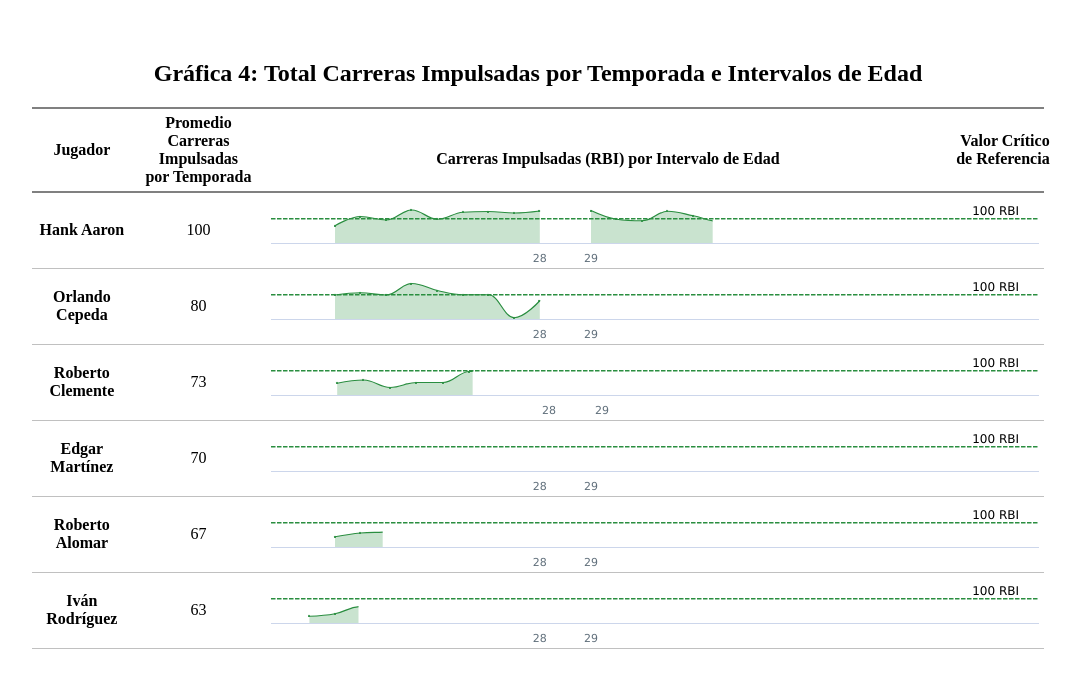
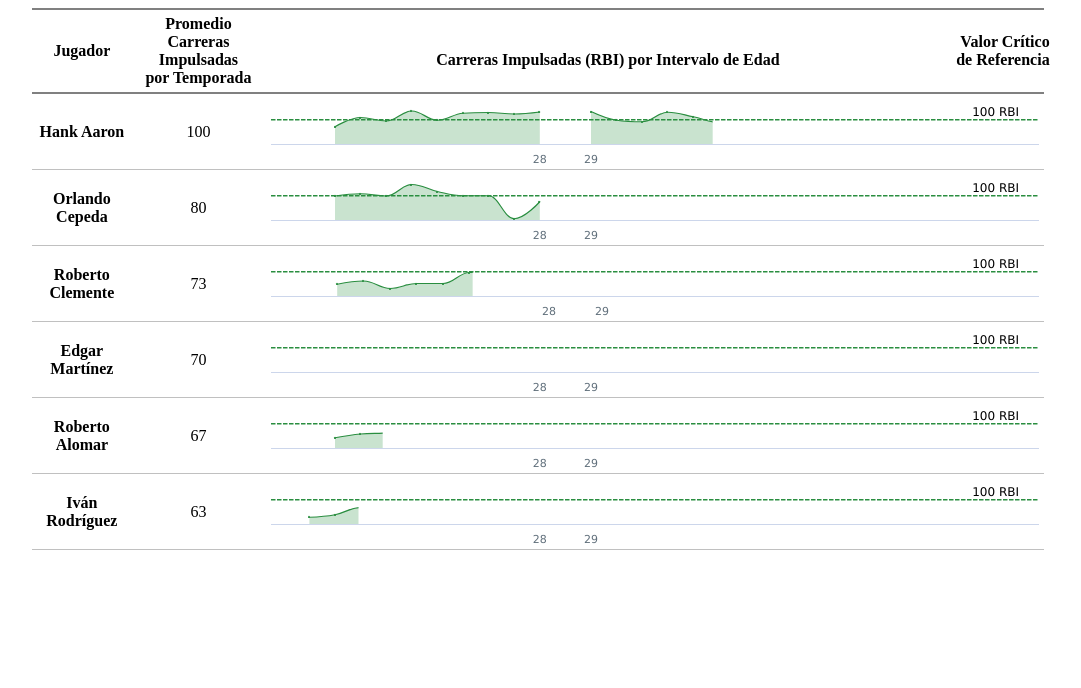
Before and after one commit to erduprojectarecibo/erduprojectarecibo.github.io, a website: page resources/iFrames/MLB iFrames/Divided Tables/rbi-int-hf.html in a window 1280 px wide. Shown: the whole page, without its empty margins (102-1183 px from the left). Drawn offline with nearby package versions, Linux system fonts and the light colour scheme.

Commit message:
Update rbi-int-hf.html

```diff
--- a/resources/iFrames/MLB iFrames/Divided Tables/rbi-int-hf.html
+++ b/resources/iFrames/MLB iFrames/Divided Tables/rbi-int-hf.html
@@ -52,8 +52,8 @@ thead th {
 }
 </style>
 
-<div id="result"></div>
-<h2 style="text-align:center">Gráfica 4: Total Carreras Impulsadas por Temporada e Intervalos de Edad</h2>
+<!-- <div id="result"></div> -->
+<!-- <h2 style="text-align:center">Gráfica 4: Total Carreras Impulsadas por Temporada e Intervalos de Edad</h2> -->
 <table id="table-sparkline">
     <thead>
         <tr>
```
